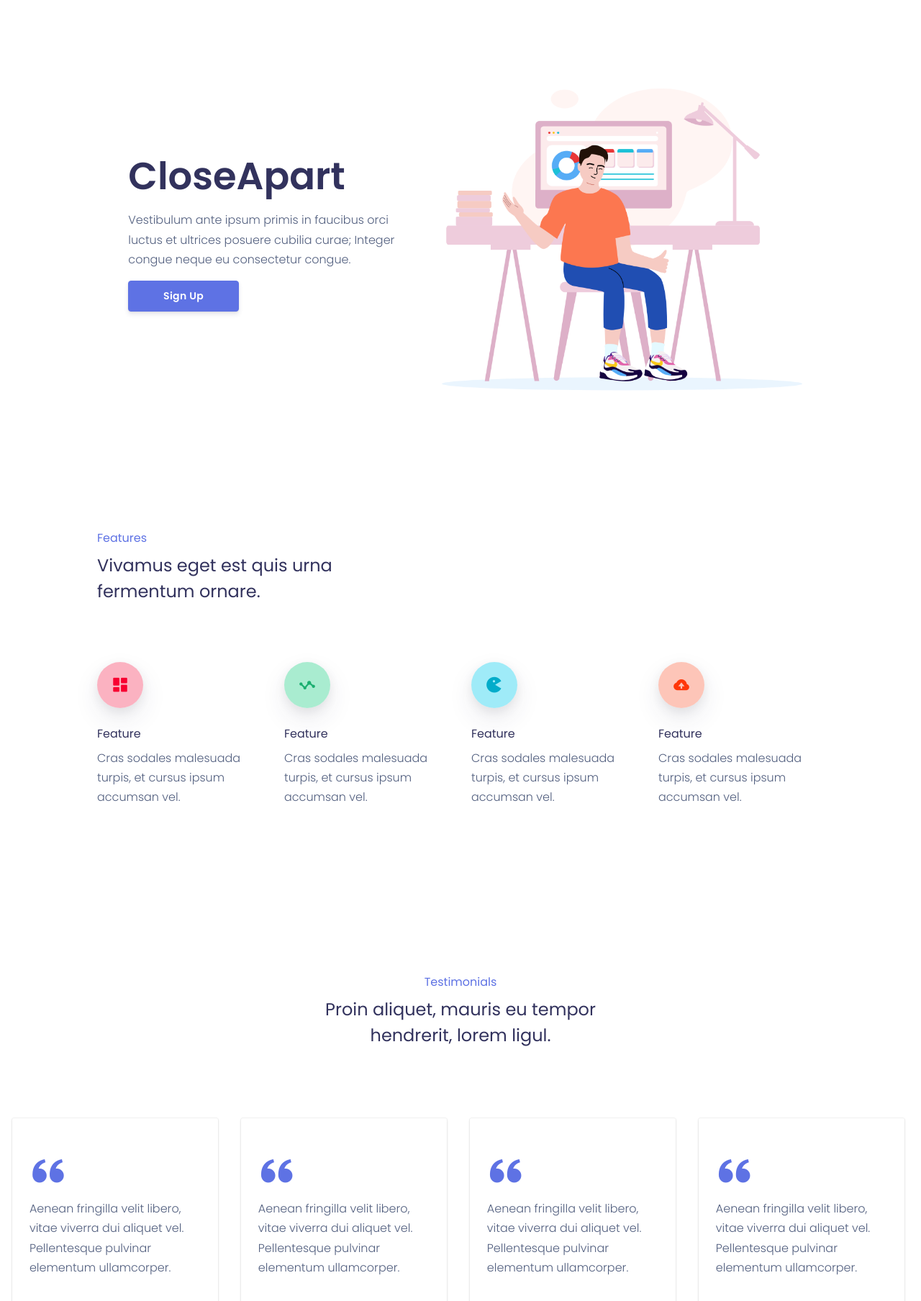
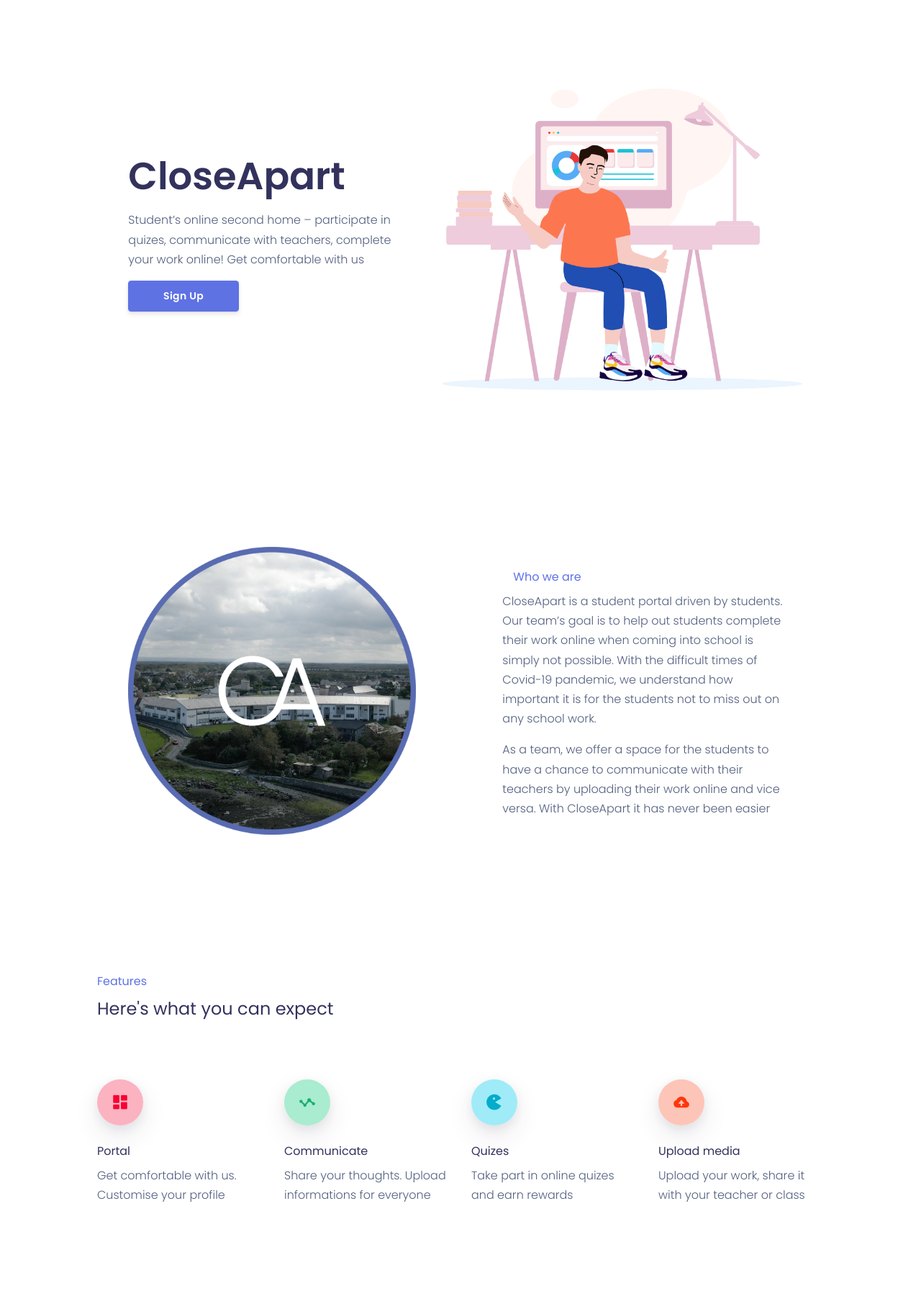
Before and after one commit to sleithdylan/Y4-IT-Final-Project, a PHP site: page / in a window 1280 px wide. Shown: the part 87-1895 px from the top of the page at 72% size. Run offline with PHP 8.4, Linux system fonts and the light colour scheme; some libraries are stand-ins or nearby versions.

Commit message:
added 'who we are' section to index.php & sm

```diff
--- a/includes/footer.php
+++ b/includes/footer.php
@@ -66,13 +66,13 @@
 				</div>
 				<div class="col-md-2">
 					<div class="socials mb-3 d-flex justify-content-sm-start justify-content-md-between">
-						<a class="text-dark h4" href="#">
+						<a class="text-dark h4" href="https://www.twitter.com/ApartClose">
 							<i class='bx bxl-twitter'></i>
 						</a>
-						<a class="text-dark h4 mx-4" href="#">
+						<a class="text-dark h4 mx-4" href="https://www.facebook.com/close.apart.77">
 							<i class='bx bxl-facebook-square'></i>
 						</a>
-						<a class="text-dark h4" href="#">
+						<a class="text-dark h4" href="https://www.instagram.com/closeapart1/">
 							<i class='bx bxl-instagram'></i>
 						</a>
 					</div>
--- a/index.php
+++ b/index.php
@@ -35,11 +35,26 @@
 			<div class="row d-flex flex-md-column flex-lg-row justify-content-center align-items-center py-5">
 				<div class="col-md-8 col-lg-5">
 					<h1 class="display-1 text-left">CloseApart</h1>
-					<p class="text-left">Vestibulum ante ipsum primis in faucibus orci luctus et ultrices posuere cubilia curae; Integer congue neque eu consectetur congue.</p>
+					<p class="text-left">Student’s online second home – participate in quizes, communicate with teachers, complete your work online! Get comfortable with us</p>
 					<button type="button" class="btn btn-primary text-capitalize px-5">Sign Up</button>
 				</div>
 				<div class="col-md-8 col-lg-6">
 					<img class="d-none d-sm-none d-md-block mt-4" style="height: 425px" src="./assets/images/boy-on-computer.png" alt="boy on computer">
+				</div>
+			</div>
+		</div>
+	</div>
+	<!-- Who we are -->
+	<div id="home" class="py-5">
+		<div class="container">
+			<div class="row d-flex flex-md-column flex-lg-row justify-content-center align-items-center py-5">
+				<div class="col-md-8 col-lg-6">
+					<img class="d-none d-sm-none d-md-block mt-4" style="height: 400px" src="./assets/images/text-img.png" alt="CA-galway">
+				</div>
+				<div class="col-md-8 col-lg-5">
+					<h6 class="col-md text-left text-primary mt-5">Who we are</h6>
+					<p class="text-left">CloseApart is a student portal driven by students. Our team’s goal is to help out students complete their work online when coming into school is simply not possible. With the difficult times of Covid-19 pandemic, we understand how important it is for the students not to miss out on any school work.</p>
+					<p>As a team, we offer a space for the students to have a chance to communicate with their teachers by uploading their work online and vice versa. With CloseApart it has never been easier</p>
 				</div>
 			</div>
 		</div>
@@ -51,7 +66,7 @@
 				<h6 class="col-md text-left text-primary mt-5">Features</h6>
 			</div>
 			<div class="row">
-				<h4 class="col-md-5 text-left">Vivamus eget est quis urna fermentum ornare.</h4>
+				<h4 class="col-md-5 text-left">Here's what you can expect</h4>
 			</div>
 		</div>
 		<div class="container">
@@ -61,8 +76,8 @@
 						<i class='bx bxs-dashboard'></i>
 					</div>
 					<div class="pt-4">
-						<h6>Feature</h6>
-						<p>Cras sodales malesuada turpis, et cursus ipsum accumsan vel.</p>
+						<h6>Portal</h6>
+						<p>Get comfortable with us. Customise your profile</p>
 					</div>
 				</div>
 				<div class="col-md-3 col-sm-6 my-4 d-flex flex-column">
@@ -70,8 +85,8 @@
 						<i class='bx bx-stats'></i>
 					</div>
 					<div class="pt-4">
-						<h6>Feature</h6>
-						<p>Cras sodales malesuada turpis, et cursus ipsum accumsan vel.</p>
+						<h6>Communicate</h6>
+						<p>Share your thoughts. Upload informations for everyone</p>
 					</div>
 				</div>
 				<div class="col-md-3 col-sm-6 my-4 d-flex flex-column">
@@ -79,8 +94,8 @@
 						<i class='bx bxs-game'></i>
 					</div>
 					<div class="pt-4">
-						<h6>Feature</h6>
-						<p>Cras sodales malesuada turpis, et cursus ipsum accumsan vel.</p>
+						<h6>Quizes</h6>
+						<p>Take part in online quizes and earn rewards</p>
 					</div>
 				</div>
 				<div class="col-md-3 col-sm-6 my-4 d-flex flex-column">
@@ -88,8 +103,8 @@
 						<i class='bx bxs-cloud-upload'></i>
 					</div>
 					<div class="pt-4">
-						<h6>Feature</h6>
-						<p>Cras sodales malesuada turpis, et cursus ipsum accumsan vel.</p>
+						<h6>Upload media</h6>
+						<p>Upload your work, share it with your teacher or class</p>
 					</div>
 				</div>
 			</div>
@@ -102,7 +117,7 @@
 				<h6 class="col-md text-center text-primary mt-5">Testimonials</h6>
 			</div>
 			<div class="row">
-				<h4 class="col-md text-center">Proin aliquet, mauris eu tempor <br /> hendrerit, lorem ligul.</h4>
+				<h4 class="col-md text-center">What do you think of us?<br />Let us know!</h4>
 			</div>
 		</div>
 		<div class="container-fluid">
@@ -113,7 +128,7 @@
 							<div class="icon icon-lg text-primary">
 								<i class='bx bxs-quote-alt-left'></i>
 							</div>
-							<p class="card-text">Aenean fringilla velit libero, vitae viverra dui aliquet vel. Pellentesque pulvinar elementum ullamcorper.</p>
+							<p class="card-text">My students absolutely love it here! It is so easy for me to communicate with them on a daily basis</p>
 							<div class="d-flex align-items-center">
 								<img class="rounded-circle" style="width: 17.5%;" src="./assets/images/faces/sarah.jpg" alt="picture of sarah">
 								<div class="d-flex flex-column ml-3 mt-3">
@@ -130,7 +145,7 @@
 							<div class="icon icon-lg text-primary">
 								<i class='bx bxs-quote-alt-left'></i>
 							</div>
-							<p class="card-text">Aenean fringilla velit libero, vitae viverra dui aliquet vel. Pellentesque pulvinar elementum ullamcorper.</p>
+							<p class="card-text">My son enjoys his new way of working. This whole online thing was a step in the right direction!</p>
 							<div class="d-flex align-items-center">
 								<img class="rounded-circle" style="width: 17.5%;" src="./assets/images/faces/david.jpg" alt="picture of david">
 								<div class="d-flex flex-column ml-3 mt-3">
@@ -147,7 +162,7 @@
 							<div class="icon icon-lg text-primary">
 								<i class='bx bxs-quote-alt-left'></i>
 							</div>
-							<p class="card-text">Aenean fringilla velit libero, vitae viverra dui aliquet vel. Pellentesque pulvinar elementum ullamcorper.</p>
+							<p class="card-text">CloseApart comes in clutch. It solved so many problems due to the global pandemic. My class and I love it!</p>
 							<div class="d-flex align-items-center">
 								<img class="rounded-circle" style="width: 17.5%;" src="./assets/images/faces/john.jpg" alt="picture of john">
 								<div class="d-flex flex-column ml-3 mt-3">
@@ -164,7 +179,7 @@
 							<div class="icon icon-lg text-primary">
 								<i class='bx bxs-quote-alt-left'></i>
 							</div>
-							<p class="card-text">Aenean fringilla velit libero, vitae viverra dui aliquet vel. Pellentesque pulvinar elementum ullamcorper.</p>
+							<p class="card-text">This is the best idea ever! It takes so much pressure off my shoulders and ensures my kids are still being educated</p>
 							<div class="d-flex align-items-center">
 								<img class="rounded-circle" style="width: 17.5%;" src="./assets/images/faces/rebecca.jpg" alt="picture of rebecca">
 								<div class="d-flex flex-column ml-3 mt-3">
@@ -185,7 +200,7 @@
 				<h4 class="col-md text-left text-primary mt-5">Ready to get started?</h4>
 			</div>
 			<div class="row">
-				<h4 class="col-md text-left">Get in touch or create an account.</h4>
+				<h4 class="col-md text-left">Get in touch with us or create an account</h4>
 				<div class="col-md-7 d-flex justify-content-sm-start justify-content-md-end align-items-center">
 					<button type="button" class="btn btn-primary text-capitalize px-4 mr-4">Sign Up</button>
 					<button type="button" class="btn btn-secondary text-capitalize px-4">Contact Us</button>
```
Also changed, not shown: assets/images/text-img.png (added).
